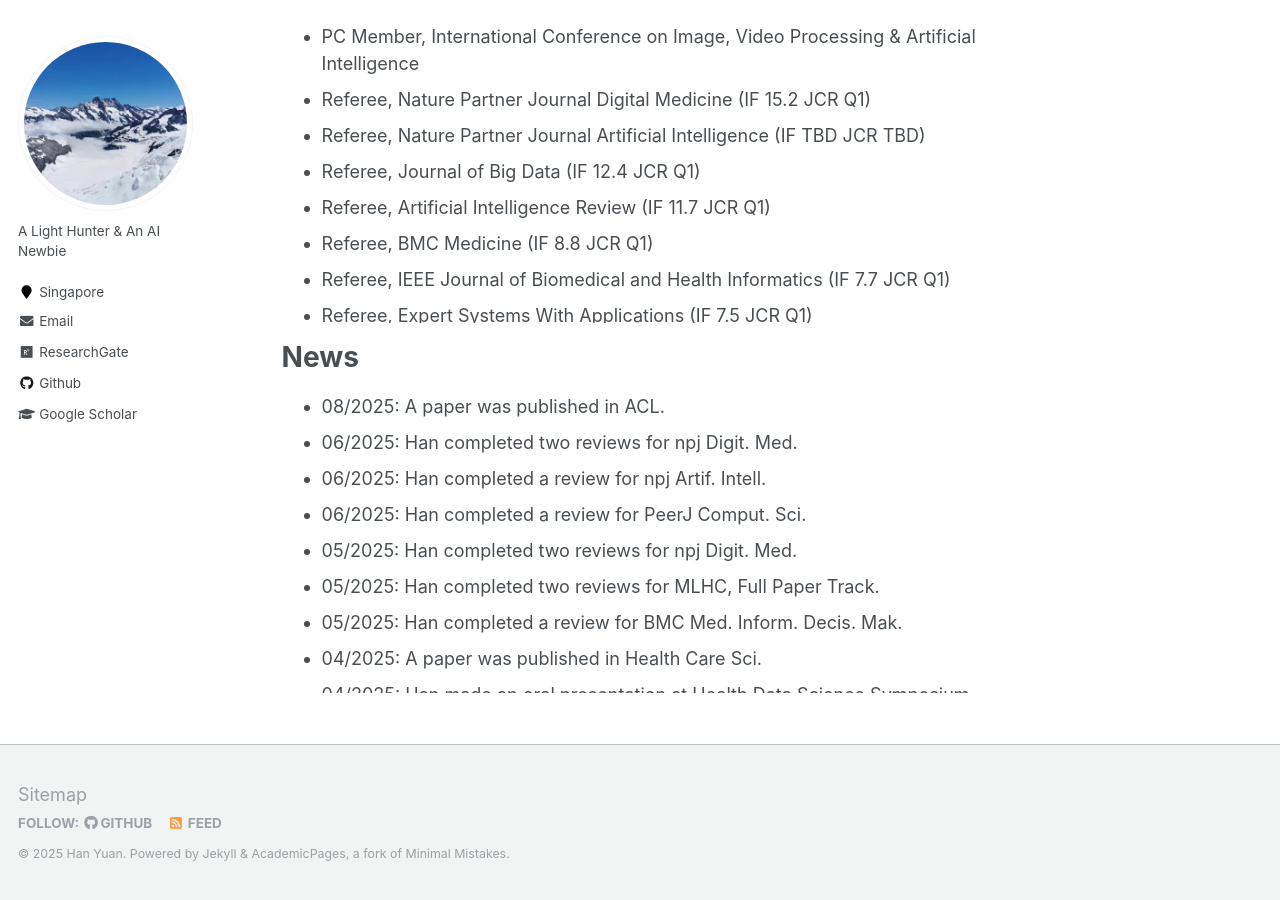
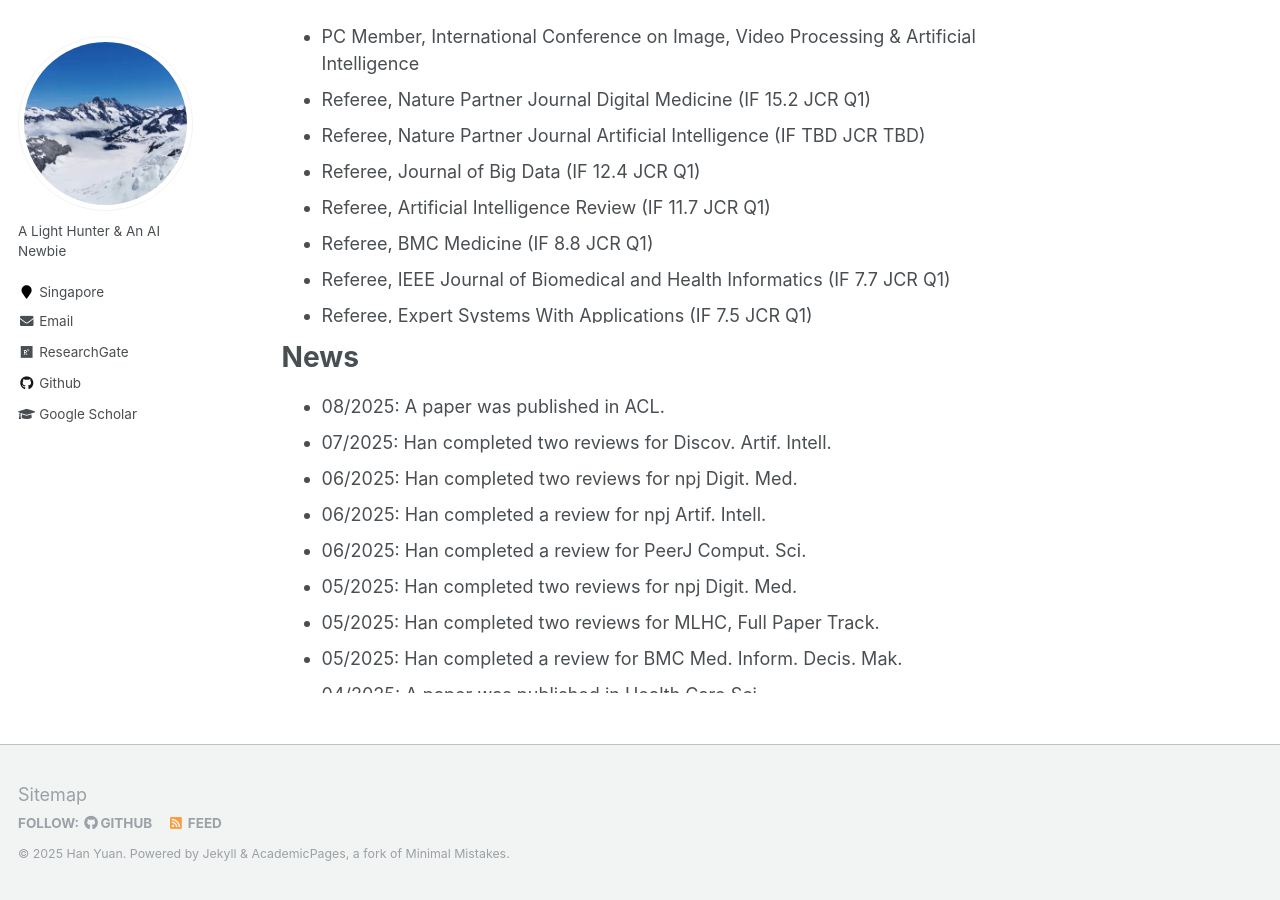
Before and after one commit to Han-Yuan-Med/Han-Yuan-Med.github.io, a Jekyll site: the page built from _pages/about.md, in a window 1280 px wide and 900 px high, scrolled down 968 px. Built offline with Jekyll 4.4.1, drawn with Linux system fonts in a browser that asks for light colours.

Commit message:
Update about.md

```diff
--- a/_pages/about.md
+++ b/_pages/about.md
@@ -52,6 +53,7 @@ Thank you for visiting my academic website. I invite you to explore the [publica
 # News
 <ul style="width: auto; height: 300px; overflow: auto">
   <li>08/2025: A paper was published in ACL.</li>
+  <li>07/2025: Han completed two reviews for Discov. Artif. Intell.</li>
   <li>06/2025: Han completed two reviews for npj Digit. Med.</li>
   <li>06/2025: Han completed a review for npj Artif. Intell.</li>
   <li>06/2025: Han completed a review for PeerJ Comput. Sci.</li>
```
Also changed, not shown: other parts of _pages/about.md (+1 -0 lines).
